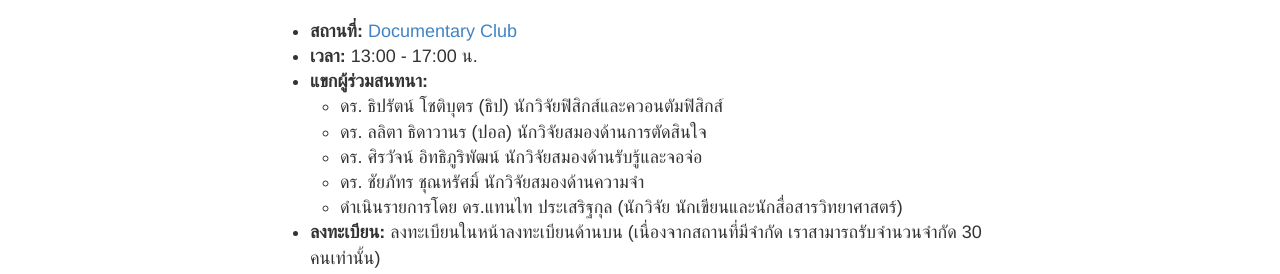
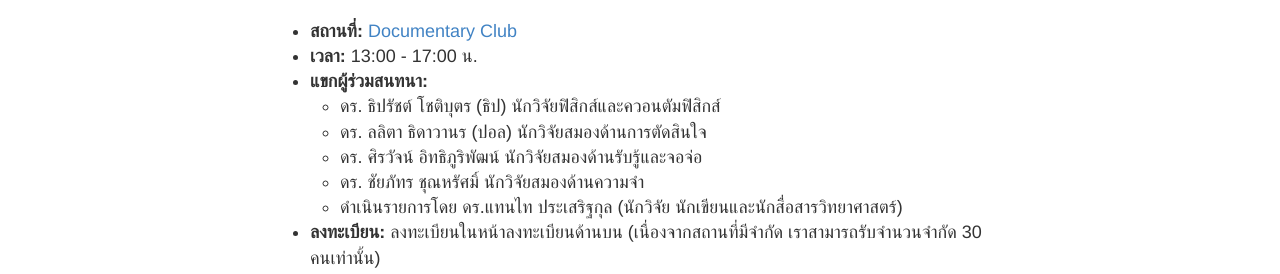
Before and after one commit to tupleblog/insilico, a Jekyll site: the page built from docs/agenda.md, in a window 1280 px wide. Shown: the part 717-991 px from the top of the page. Built offline with Jekyll 4.4.1, drawn with Linux system fonts in a browser that asks for light colours.

Commit message:
Correct P'Thip first name

```diff
--- a/docs/agenda.md
+++ b/docs/agenda.md
@@ -24,7 +24,7 @@ permalink: /agenda/
 - **สถานที่:** [Documentary Club](https://documentaryclubthailand.com/)
 - **เวลา:** 13:00 - 17:00 น.
 - **แขกผู้ร่วมสนทนา:**
-  - ดร. ธิปรัตน์ โชติบุตร (ธิป) นักวิจัยฟิสิกส์และควอนตัมฟิสิกส์
+  - ดร. ธิปรัชต์ โชติบุตร (ธิป) นักวิจัยฟิสิกส์และควอนตัมฟิสิกส์
   - ดร. ลลิตา ธิดาวานร (ปอล) นักวิจัยสมองด้านการตัดสินใจ
   - ดร. ศิรวัจน์ อิทธิภูริพัฒน์ นักวิจัยสมองด้านรับรู้และจอจ่อ
   - ดร. ชัยภัทร ชุณหรัศมิ์ นักวิจัยสมองด้านความจำ
```
